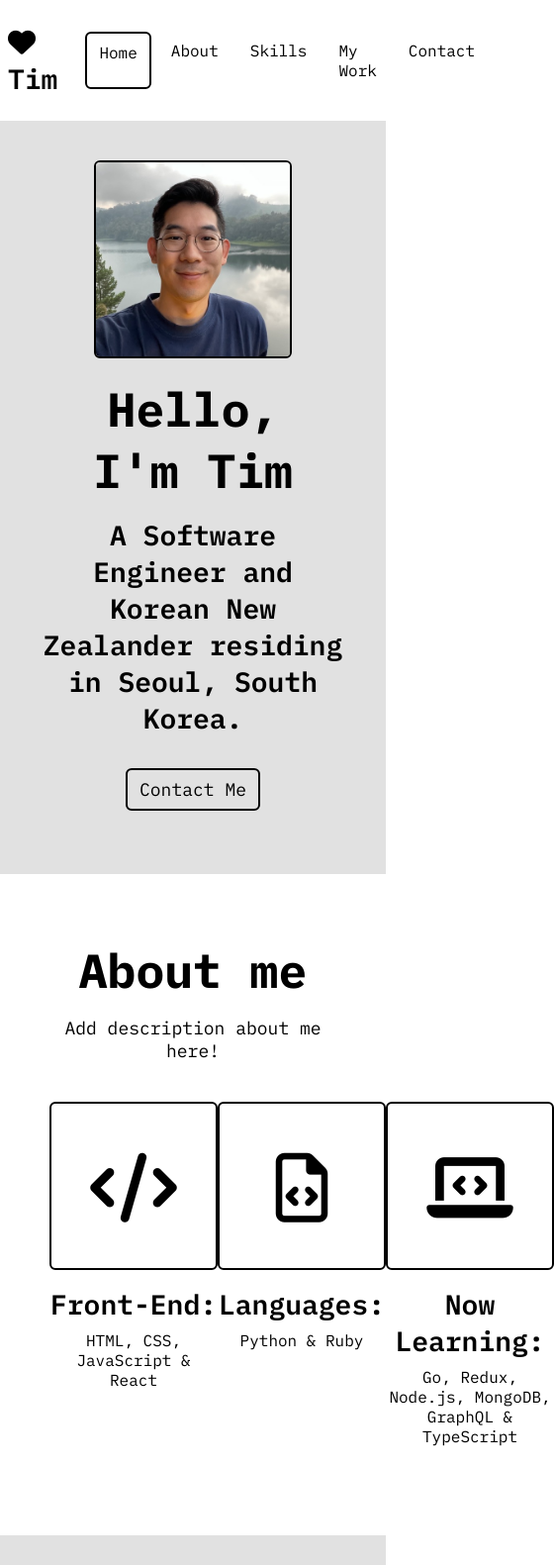
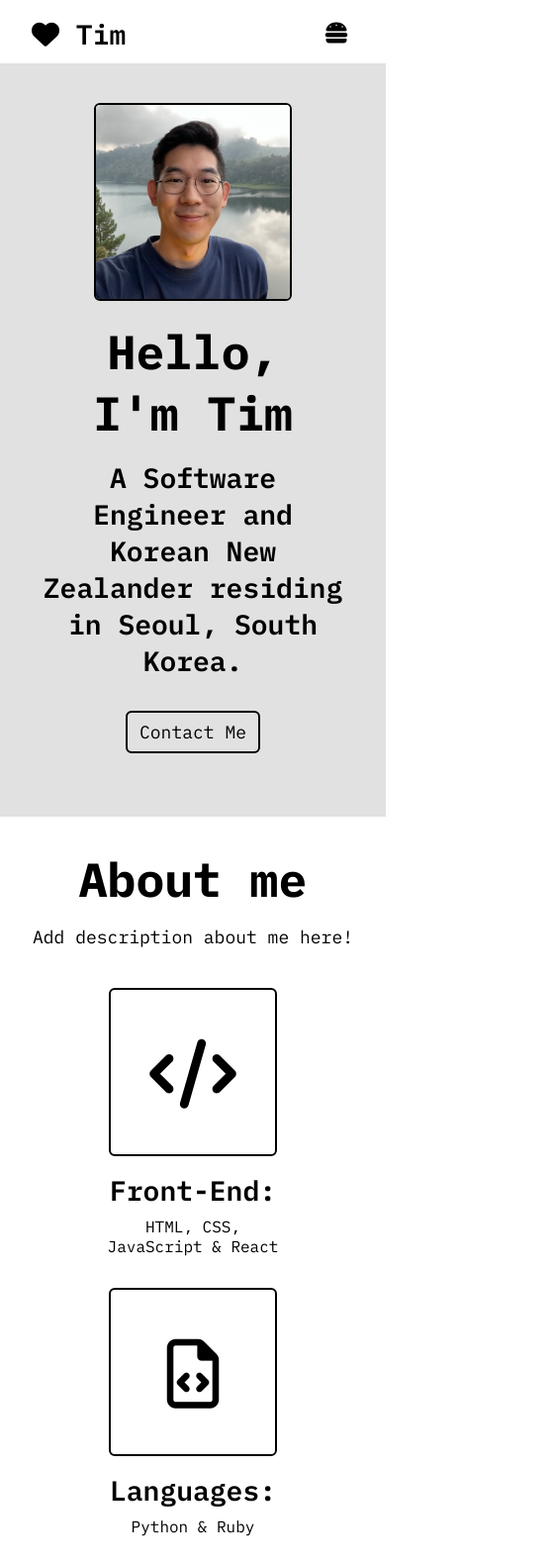
Before and after one commit to ts-oh/me, a website: page index.html in a window 390 px wide. Shown: the top 1581 px of the page at 99% size, 560 px wide, since content can reach past the window. Drawn offline with Linux system fonts and the light colour scheme.

Commit message:
add responsive css styling for mobile

```diff
--- a/index.html
+++ b/index.html
@@ -28,6 +28,7 @@
         <i class="fa-solid fa-heart"></i>
         <a href="#">Tim</a>
       </div>
+      <div class="navbar__menu">
         <ul class="navbar__menu">
           <li class="navbar__menu__item active">Home</li>
           <li class="navbar__menu__item">About</li>
@@ -35,6 +36,11 @@
           <li class="navbar__menu__item">My Work</li>
           <li class="navbar__menu__item">Contact</li>
         </ul>
+      </div>
+      <!-- Toggle button -->
+      <button class="navbar__toggle-btn">
+        <i class="fa-solid fa-burger"></i>
+      </button>
     </nav>
 
     <!-- Home -->
--- a/style.css
+++ b/style.css
@@ -107,7 +107,7 @@ p {
 .navbar__logo {
   font-size: var(--font-medium);
   font-weight: var(--weight-semi-bold);
-  margin: 0 8px;
+  /* margin: 16px 16px; */
 }
 
 .navbar__menu__item {
@@ -124,6 +124,15 @@ p {
 .navbar__menu__item:hover {
   background-color: var(--color-white);
   border-radius: var(--size-border-radius);
+}
+
+.navbar__toggle-btn {
+  position: absolute;
+  top: 16px;
+  right: 32px;
+  font-size: 24px;
+  color: var(--color-black);
+  display: none;
 }
 
 /* Home */
@@ -156,7 +165,7 @@ p {
 
 /* Section Common */
 section {
-  padding: 50px;
+  padding: 40px;
   text-align: center;
   margin: auto;
 }
@@ -363,3 +372,45 @@ section {
   margin: 0;
   font-size: var(--font-micro);
 }
+
+@media screen and (max-width: 768px) {
+  .navbar__toggle-btn {
+    display: block;
+  }
+  #navbar {
+    flex-direction: column;
+    align-items: flex-start;
+    height: 64px;
+  }
+
+  .navbar__logo {
+    margin: 16px 0 0 32px;
+  }
+
+  .navbar__menu {
+    flex-direction: column;
+    align-items: center;
+    width: 100%;
+    display: none;
+  }
+
+  .section__container {
+    padding: 16px;
+  }
+
+  .about__majors {
+    flex-direction: column;
+  }
+
+  .major {
+    margin-bottom: 32px;
+  }
+
+  .skillset {
+    flex-direction: column;
+  }
+
+  .project {
+    flex-grow: 1;
+  }
+}
```
Lines whose indentation alone changed are shown as unchanged.
